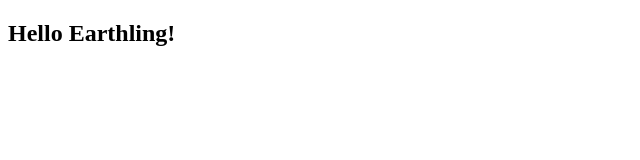
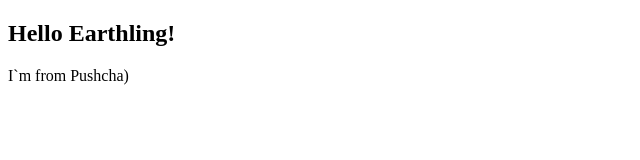
Before and after one commit to Vanvala/git-hub-tutorial, a plain HTML site: page index.html in a window 1280 px wide. Shown: the whole page, without its empty margins (0-640 px from the left). Drawn offline with Linux system fonts and the light colour scheme.

Commit message:
add new p string

```diff
--- a/index.html
+++ b/index.html
@@ -7,5 +7,6 @@
 </head>
 <body>
     <h2>Hello Earthling!</h2>
+    <p>I`m from Pushcha)</p>
 </body>
 </html>
```
